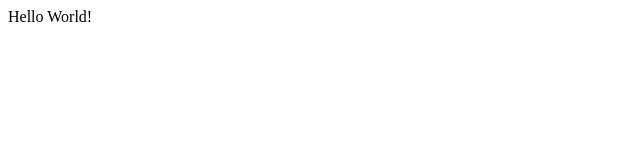
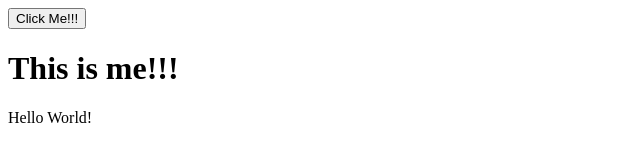
Before and after one commit to RavinAnderson/ravin-anderson.me, a plain HTML site: page index.html in a window 1280 px wide. Shown: the whole page, without its empty margins (0-640 px from the left). Drawn offline with Linux system fonts and the light colour scheme.

Commit message:
Minor edits to showcase the supreme power of the button.

```diff
--- a/index.html
+++ b/index.html
@@ -2,6 +2,8 @@
 <html>
     <head>
         <title>ravin-anderson.me</title>
+        <button>Click Me!!!</button>
+        <h1>This is me!!!</h1>
     </head>
     <body>
         Hello World!
```
